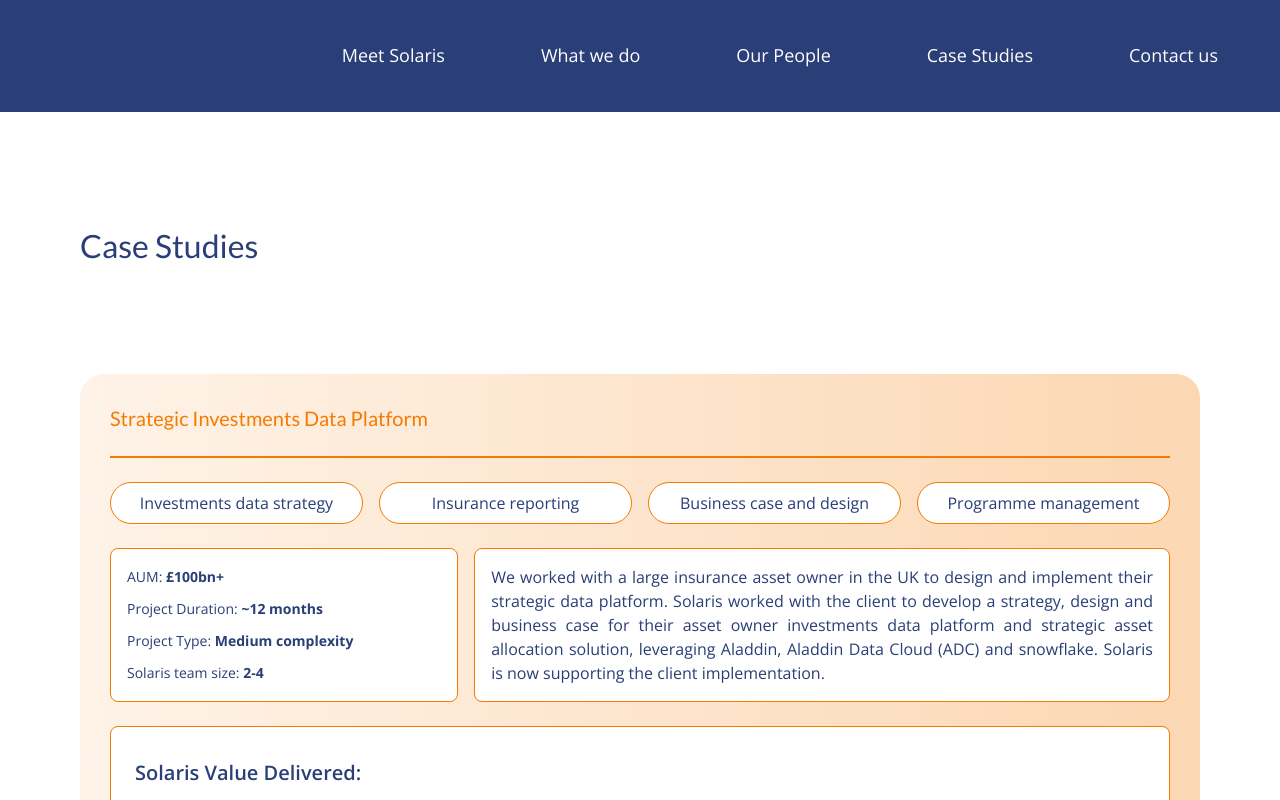
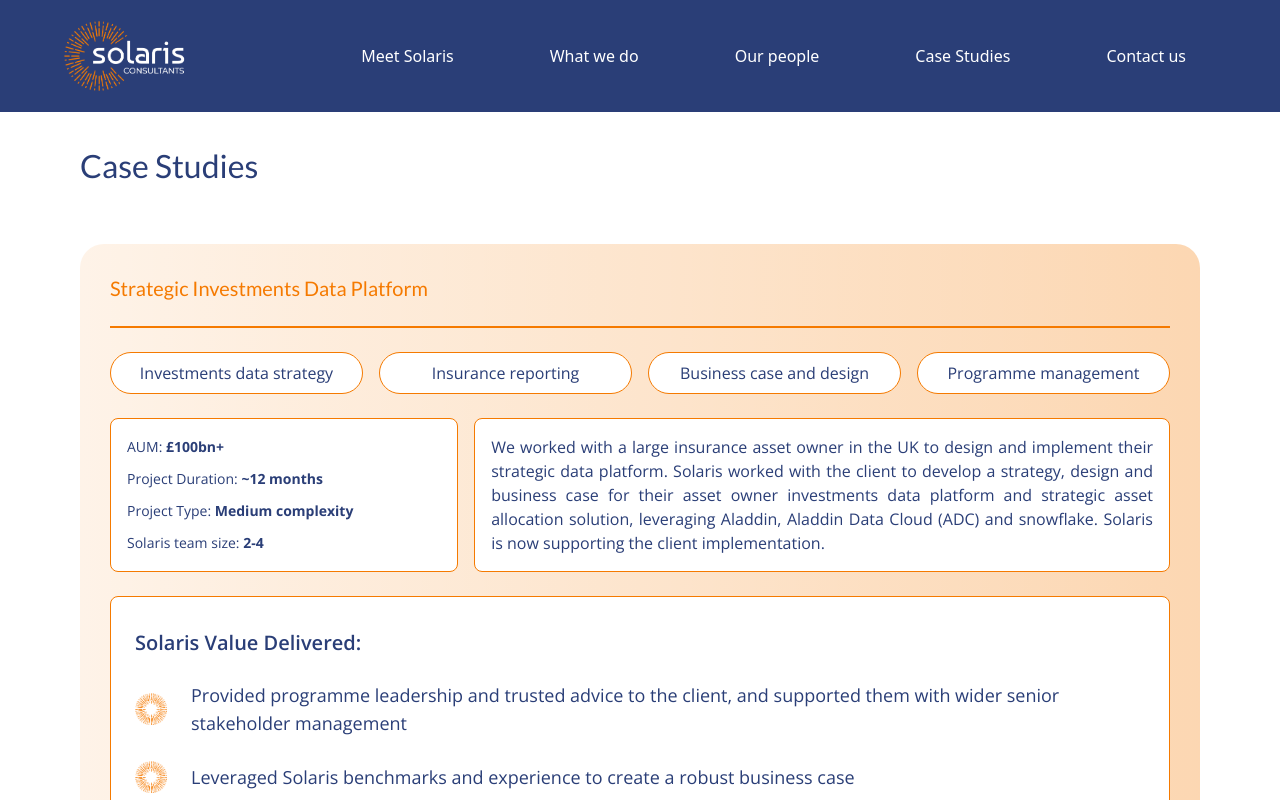
Before and after one commit to adriana-biarnes/solariswebsite, a React (Vite) app in the folder solaris_website/: page /caseStudies in a window 1280 px wide. Shown: the top 800 px of the page. Built offline with nearby package versions, Linux system fonts and the light colour scheme.

Commit message:
general improvements and pictures swap

```diff
--- a/solaris_website/src/components/BlueNavBar.jsx
+++ b/solaris_website/src/components/BlueNavBar.jsx
@@ -8,7 +8,7 @@
 const NAV_LINKS = [
   { id: '/', title: 'Meet Solaris' },
   { id: '/whatWeDo', title: 'What we do' },
-  { id: '/OurPeople', title: 'Our People' },
+  { id: '/OurPeople', title: 'Our people' },
   { id: '/caseStudies', title: 'Case Studies' },
   { id: '/#contactUs', title: 'Contact us' },
 ];
@@ -19,10 +19,10 @@
       key={link.id}
       to={link.id}
       className={`
-        font-opensans
-        font-[16px]
+        font-roboto
+        font-semi-bold
         ${isMenuOpen ? 'hover:text-primary' : ''}
-        text-lg
+        text-[16px]
         px-8
         h-10
         leading-5`}
@@ -41,13 +41,20 @@
   return (
     <>
       <div
-        className={`flex flex-row lg:justify-end lg:bg-primary w-full h-28 font-opensans text-[16px] justify-between items-center px-[30px] ${isMenuOpen ? 'bg-primary' : ''}`}
+        className={`flex flex-row lg:bg-primary w-full h-28 justify-between items-center px-[62px] ${isMenuOpen ? 'bg-primary' : ''}`}
       >
         <img
-          src={isMenuOpen ? Logo : LogoBlue}
+          src={LogoBlue}
           className={`
             h-[70px]
-            ${isMenuOpen ? 'block' : 'block lg:hidden'}`}
+            ${isMenuOpen ? 'hidden' : 'block lg:hidden'}`}
+          alt="Logo"
+        />
+       <img
+          src={Logo}
+          className={`
+            h-[70px]
+            ${isMenuOpen ? 'block' : 'hidden lg:block'}`}
           alt="Logo"
         />
         <div className="lg:items-center text-white space-x-[32px] lg:visible lg:gap-8 invisible hidden lg:block">
@@ -61,7 +68,7 @@
         />
       </div>
       {isMenuOpen && (
-        <div className="flex flex-col items-start bg-primary w-full lg:hidden py-6 px-20 text-white gap-3 last:text-orangeWin">
+        <div className="flex flex-col items-start bg-primary w-full lg:hidden py-2 px-20 text-white gap-3 last:text-orangeWin">
           <Navigation />
         </div>
       )}
--- a/solaris_website/src/components/Footer.jsx
+++ b/solaris_website/src/components/Footer.jsx
@@ -1,7 +1,7 @@
 import privacypolicy from '../assets/privacypolicy.pdf'
 const Footer = () => {
   return (
-    <footer className="bottom-0 left-0 w-full h-30 flex items-center justify-center py-6 md:bg-primary xxs:bg-white md:text-white mt-[90px]">
+    <footer className="bottom-0 left-0 w-full h-30 flex items-center justify-center py-6 md:bg-primary xxs:bg-white md:text-white ">
       <div className="text-center md:text-white text-primary">
         <a
           href={privacypolicy}
--- a/solaris_website/src/pages/CaseStudies.jsx
+++ b/solaris_website/src/pages/CaseStudies.jsx
@@ -17,10 +17,10 @@
                             <p key={index} className="text-md"><b>{` ${value}`}</b></p>
                         ))}
                     </div>
-                    <div className="flex flex-col gap-6 text-justify bg-white p-6 border border-solid border-orangeWin rounded-lg">
+                    <div className="flex flex-col gap-6  bg-white p-6 border border-solid border-orangeWin rounded-lg">
                         <h3 className="font-semibold text-xl mt-2">Solaris Value Delivered:</h3>
                         {caseStudy.value.map((value, index) => (
-                            <div key={index} className="flex gap-6 items-center">
+                            <div key={index} className="flex gap-6">
                                 <img className="w-8 h-8" src={point} alt={value} />
                                 <h3 className="text-lg">{value}</h3>
                             </div>
@@ -81,7 +81,7 @@
                 </div>
 
                 {/* Value Section */}
-                <div className="flex flex-col gap-6 text-justify bg-white p-6 border border-solid border-orangeWin rounded-lg">
+                <div className="flex flex-col gap-6 bg-white p-6 border border-solid border-orangeWin rounded-lg">
                     <h3 className="font-semibold text-xl mt-2">Solaris Value Delivered:</h3>
                         {caseStudy.value.map((value, index) => (
                             <div key={index} className="flex gap-6 items-center">
@@ -99,9 +99,9 @@
     return(
         <div className="flex flex-col justify-center items-center h-full">
             <BlueNavBar />
-            <div className="flex p-[30px] md:pb-12 md:px-12 lg:pb-26 lg:px-20">
+            <div className="flex xxs:p-[30px] md:p-0 md:pb-12 md:px-12 lg:pb-26 lg:px-20 lg:mb-[150px]">
                 <div className="flex flex-col text-primary gap-6">
-                    <h1 className="text-[32px] font-Lato font-semi-bold my-[80px]">Case Studies</h1>
+                    <h1 className="text-[32px] font-Lato font-semi-bold mt-[30px] mb-[30px]">Case Studies</h1>
                     {CASE_STUDIES_CONTENT.map((caseStudy, index) => (
                         <Card key={index} caseStudy={caseStudy} />
                     ))}
```
Also changed, not shown: solaris_website/public/Sarah-face.png, solaris_website/public/Stephen-face.png.
